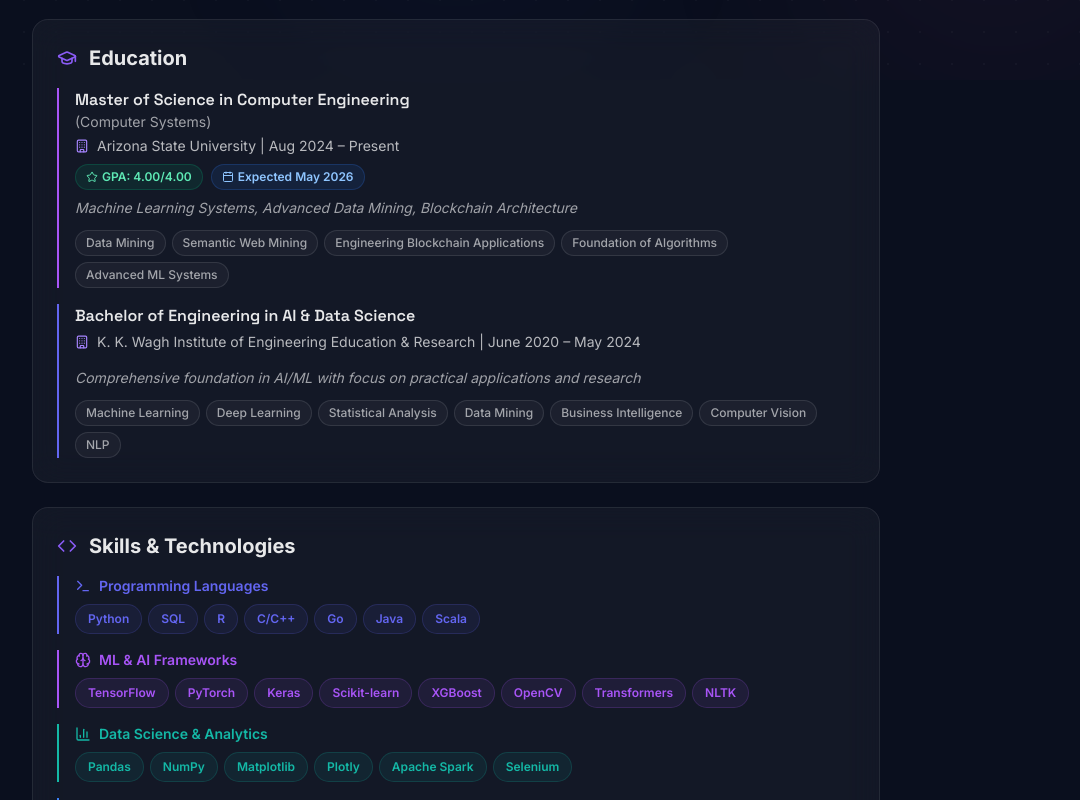
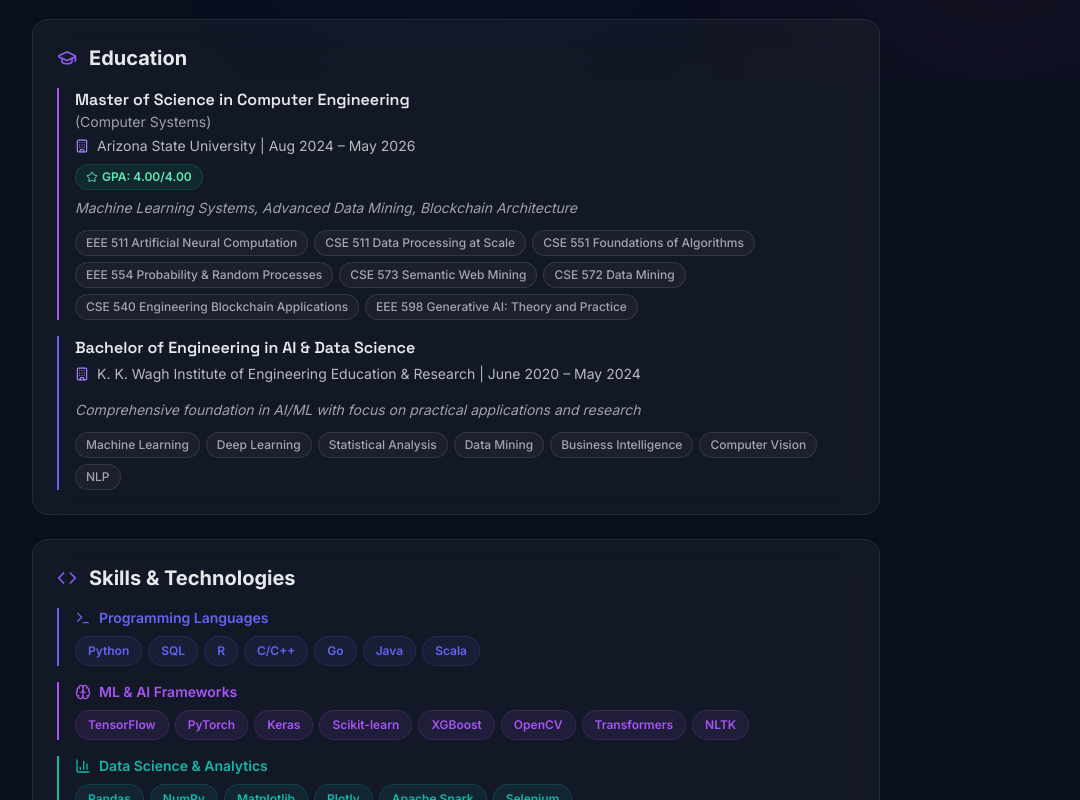
Before and after one commit to SaurabhDusane/portfolio-website, a Next.js app: page /bio in a window 1280 px wide. Shown: the part 720-1520 px from the top of the page, without its empty margins (184-1264 px from the left). Built offline with nearby package versions, Linux system fonts and the light colour scheme.

Commit message:
Update: ISSC full name, graduated May 2026, updated coursework list

```diff
--- a/data/personal.ts
+++ b/data/personal.ts
@@ -16,7 +16,7 @@ export const personalInfo = {
   formspreeId: "xojapzeo",
   resumePath: "/Resume_Saurabh_Nilesh_Dusane.pdf",
   bio: [
-    "Most engineers build models. <strong>I build systems that think</strong> — and then I put them in people's hands. Right now I'm finishing my M.S. at Arizona State (4.0 GPA), but the classroom is only half the story; the rest happens at 2 AM debugging tokenizers, prototyping real-time pipelines, or mentoring the next wave of ML builders.",
+    "Most engineers build models. <strong>I build systems that think</strong> — and then I put them in people's hands. Right now I'm completed my M.S. at Arizona State (4.0 GPA), but the classroom is only half the story; the rest happens at 2 AM debugging tokenizers, prototyping real-time pipelines, or mentoring the next wave of ML builders.",
     "What drives me? The <strong>moment messy, chaotic data becomes a decision</strong>. Whether it's a predictive engine crunching 50K+ patient records or a conversational agent that actually understands context — I care about outcomes, not just accuracy scores. That mindset has helped me ship systems that improved operational efficiency by <strong>18–30%</strong> across every role I've held.",
     "I'm equal parts researcher and builder: fluent in the math <em>and</em> the deploy script. If your problem lives at the intersection of <strong>deep learning, scalable infrastructure, and real business impact</strong> — let's talk.",
   ],
@@ -60,16 +60,18 @@ export const education: Education[] = [
     degree: "Master of Science in Computer Engineering",
     sub: "(Computer Systems)",
     school: "Arizona State University",
-    period: "Aug 2024 – Present",
+    period: "Aug 2024 – May 2026",
     gpa: "4.00/4.00",
-    expected: "May 2026",
     focus: "Machine Learning Systems, Advanced Data Mining, Blockchain Architecture",
     coursework: [
-      "Data Mining",
-      "Semantic Web Mining",
-      "Engineering Blockchain Applications",
-      "Foundation of Algorithms",
-      "Advanced ML Systems",
+      "EEE 511 Artificial Neural Computation",
+      "CSE 511 Data Processing at Scale",
+      "CSE 551 Foundations of Algorithms",
+      "EEE 554 Probability & Random Processes",
+      "CSE 573 Semantic Web Mining",
+      "CSE 572 Data Mining",
+      "CSE 540 Engineering Blockchain Applications",
+      "EEE 598 Generative AI: Theory and Practice",
     ],
     color: "#a855f7",
   },
@@ -218,7 +220,7 @@ export const leadership: Leadership[] = [
     badge: "Current",
     badgeColor: "emerald",
     title: "Grad Initiatives Team Volunteer",
-    company: "ISSC, Arizona State University",
+    company: "International Students and Scholars Center (ISSC), Arizona State University",
     duration: "Oct 2024 – Present",
     bullets: [
       "Spearhead community integration programs supporting 500+ international graduate students",
```
